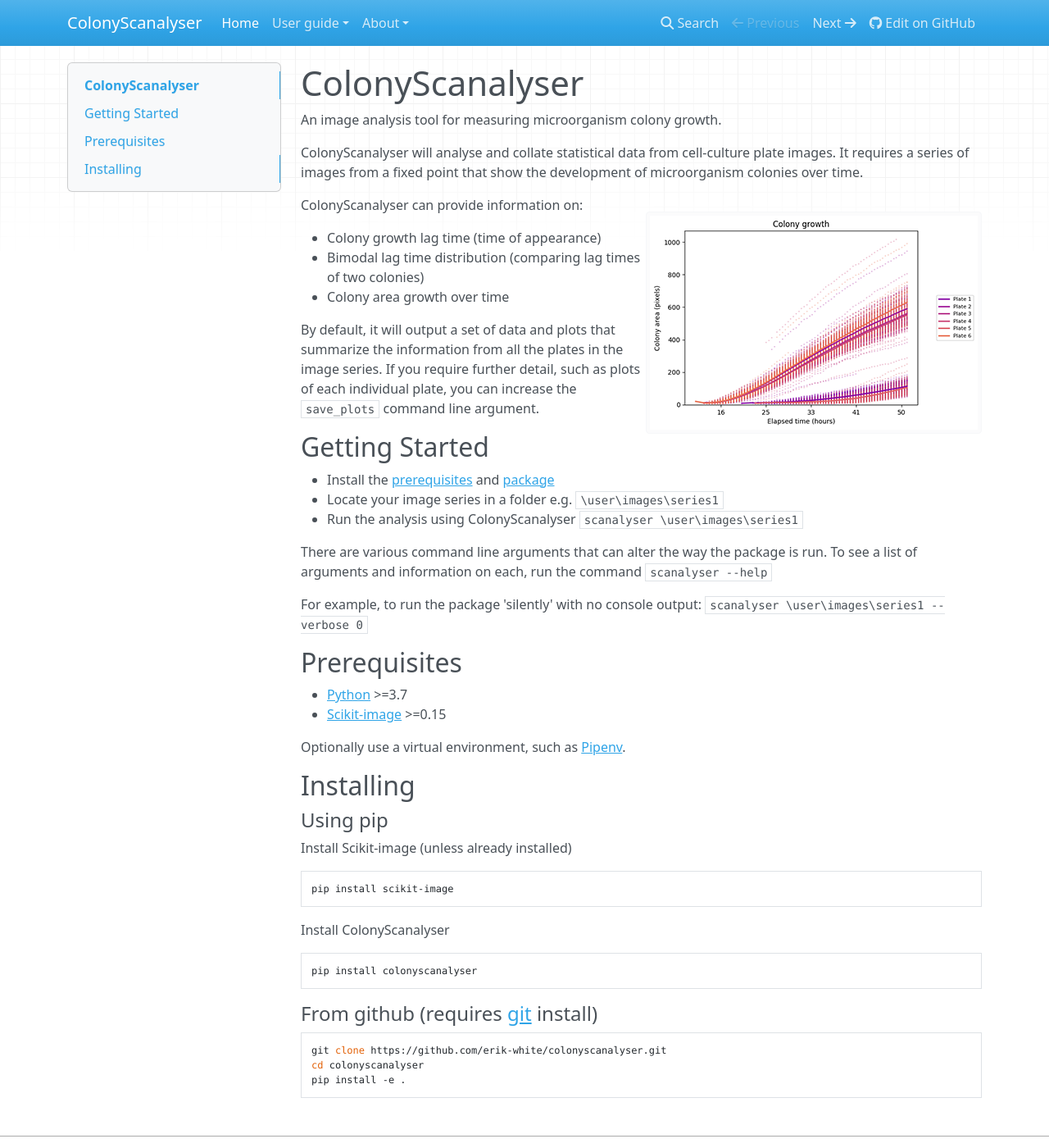
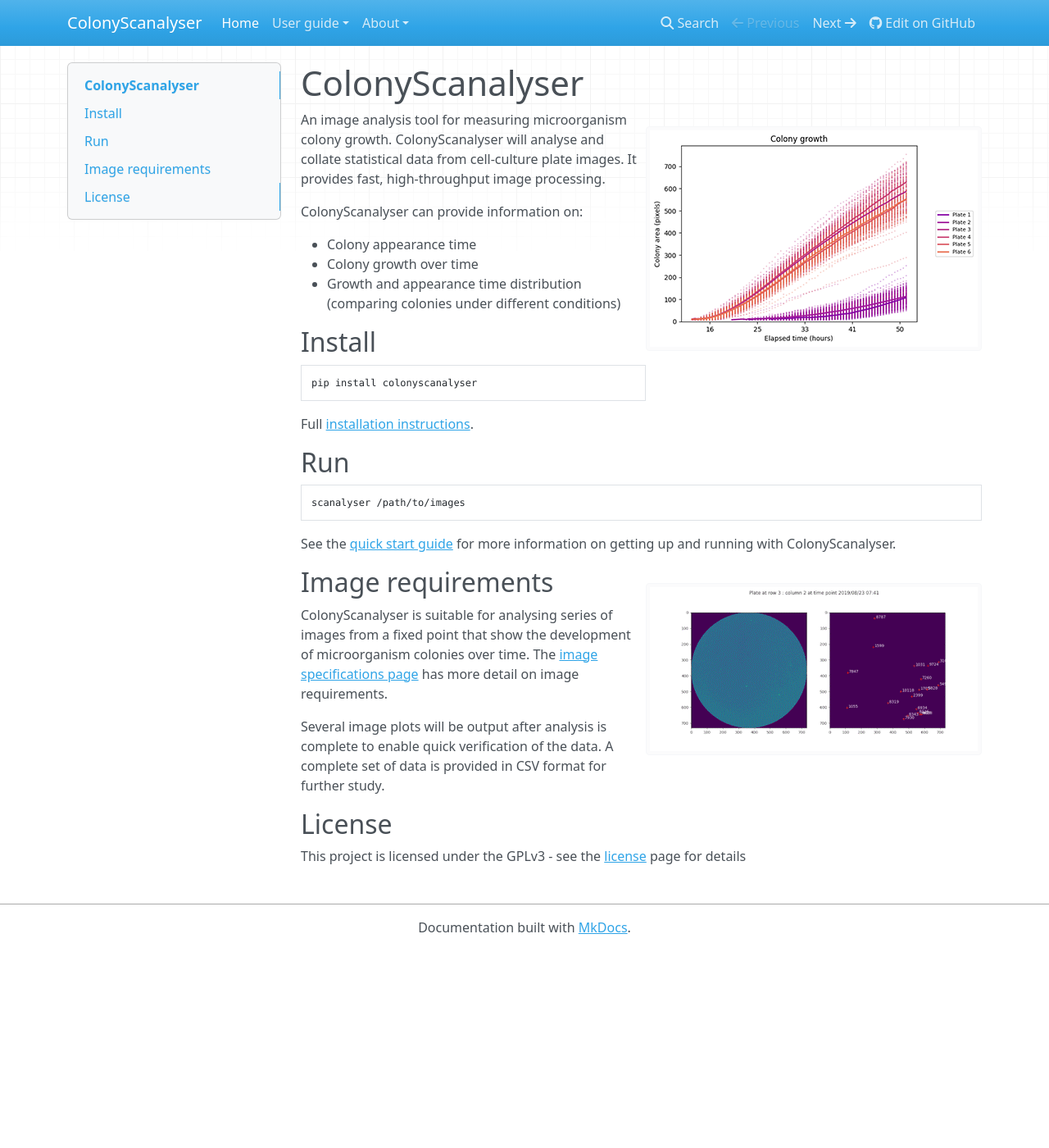
Before and after one commit to Erik-White/ColonyScanalyser, an MkDocs documentation site: the page built from docs/index.md, in a window 1280 px wide and 1400 px high. Shown: the whole window at 82% size. Built offline with MkDocs 1.6.1, drawn with Linux system fonts in a browser that asks for light colours; nearby versions of some CDN libraries.

Commit message:
Add further documenation and images. Update readme

````diff
--- a/docs/index.md
+++ b/docs/index.md
@@ -1,52 +1,32 @@
 # ColonyScanalyser
-
+<img align="right" src="images/growth_curve_small.png">
 An image analysis tool for measuring microorganism colony growth.
-
-ColonyScanalyser will analyse and collate statistical data from cell-culture plate images. It requires a series of images from a fixed point that show the development of microorganism colonies over time.
-
-<img align="right" src="images/growth_curve_small.png">
+ColonyScanalyser will analyse and collate statistical data from cell-culture plate images.
+ It provides fast, high-throughput image processing.
 
 ColonyScanalyser can provide information on:
 
-* Colony growth lag time (time of appearance)
-* Bimodal lag time distribution (comparing lag times of two colonies)
-* Colony area growth over time
+* Colony appearance time
+* Colony growth over time
+* Growth and appearance time distribution (comparing colonies under different conditions)
 
-By default, it will output a set of data and plots that summarize the information from all the plates in the image series. If you require further detail, such as plots of each individual plate, you can increase the `save_plots` command line argument.
-
-## Getting Started
-
-* Install the [prerequisites](#prerequisites) and [package](#installing)
-* Locate your image series in a folder e.g. `\user\images\series1`
-* Run the analysis using ColonyScanalyser `scanalyser \user\images\series1`
-
-There are various command line arguments that can alter the way the package is run. To see a list of arguments and information on each, run the command `scanalyser --help`
-
-For example, to run the package 'silently' with no console output: `scanalyser \user\images\series1 --verbose 0`
-
-## Prerequisites
-
-* [Python](https://www.python.org/) >=3.7
-* [Scikit-image](https://scikit-image.org/) >=0.15
-
-Optionally use a virtual environment, such as [Pipenv](https://github.com/pypa/pipenv).
-
-## Installing
-
-#### Using pip
-Install Scikit-image (unless already installed)
-```
-pip install scikit-image
-```
-
-Install ColonyScanalyser
+## Install
 ```
 pip install colonyscanalyser
 ```
+Full [installation instructions](installation.md).
 
-#### From github (requires [git](https://git-scm.com/) install)
+## Run
 ```
-git clone https://github.com/erik-white/colonyscanalyser.git
-cd colonyscanalyser
-pip install -e .
+scanalyser /path/to/images
 ```
+See the [quick start guide](quick_start.md) for more information on getting up and running with ColonyScanalyser.
+
+<img align="right" src="images/plate_timelapse_tiny.gif">
+## Image requirements
+ColonyScanalyser is suitable for analysing series of images from a fixed point that show the development of microorganism colonies over time. The [image specifications page](image_specifications.md) has more detail on image requirements.
+
+Several image plots will be output after analysis is complete to enable quick verification of the data. A complete set of data is provided in CSV format for further study.
+
+## License
+This project is licensed under the GPLv3 - see the [license](LICENSE.md) page for details
--- a/mkdocs.yml
+++ b/mkdocs.yml
@@ -5,8 +5,11 @@
     - Home: index.md
     - User guide:
         - "Quick Start Guide": "quick_start.md"
+        - "Installation": "installation.md"
         - "Command Line Arguments": "command_line_arguments.md"
         - "Image Specifications": "image_specifications.md"
+        - "Colony Filtering Criteria": "colony_filtering.md"
+        - "Example Output": "example_output.md"
     - About:
         - "Contributing": "CONTRIBUTING.md"
         - "Release Notes": "CHANGELOG.md"
````
Also changed, not shown: README.md (+21 -17 lines), docs/colony_filtering.md (added, +15 -0 lines), docs/command_line_arguments.md (+23 -9 lines), docs/example_output.md (added, +39 -0 lines), docs/image_specifications.md (+6 -6 lines), docs/installation.md (added, +51 -0 lines), docs/quick_start.md (+8 -20 lines), docs/images/appearance_doubling_distribution.png (added), docs/images/appearance_doubling_distribution_small.png (added), docs/images/growth_curve.png, docs/images/growth_curve_small.png, docs/images/plate_timelapse_tiny.gif (added), docs/images/time_of_appearance.png (added), docs/images/time_of_appearance_bar.png (added), 2 more files.
